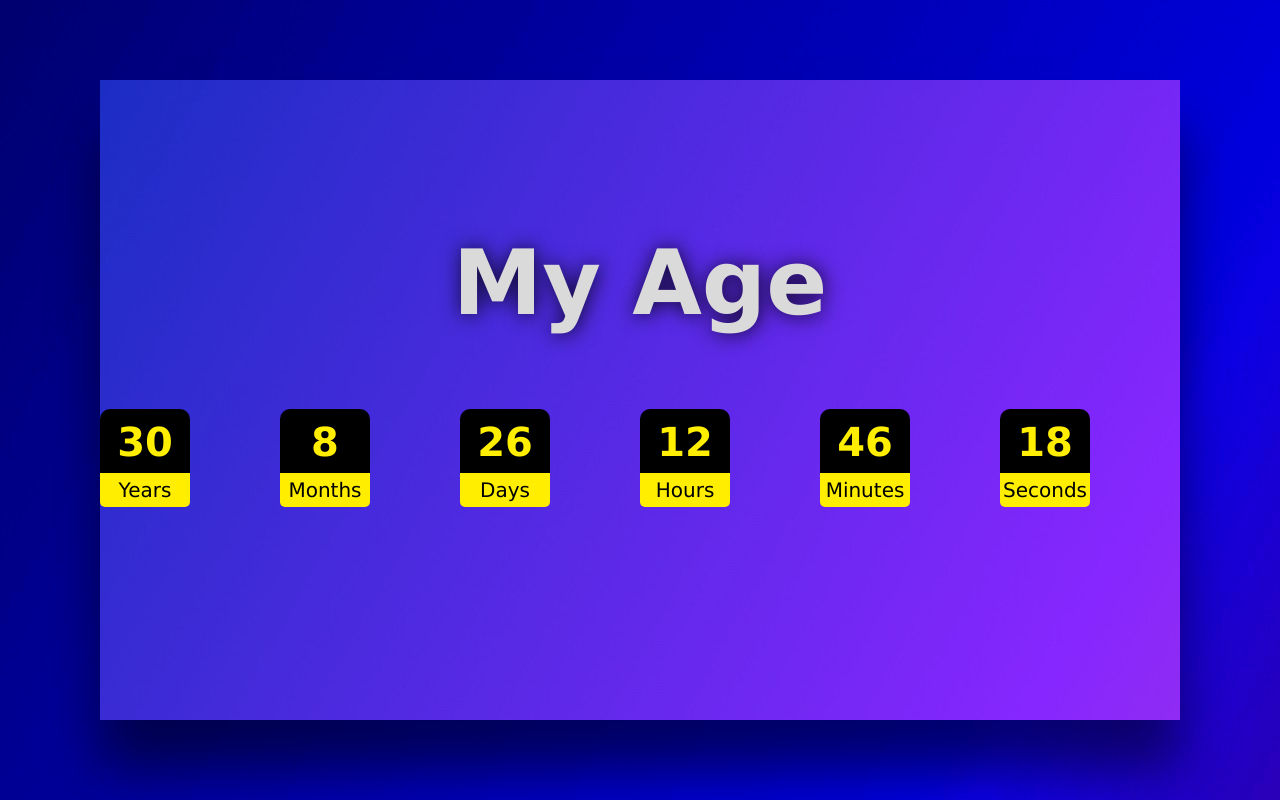
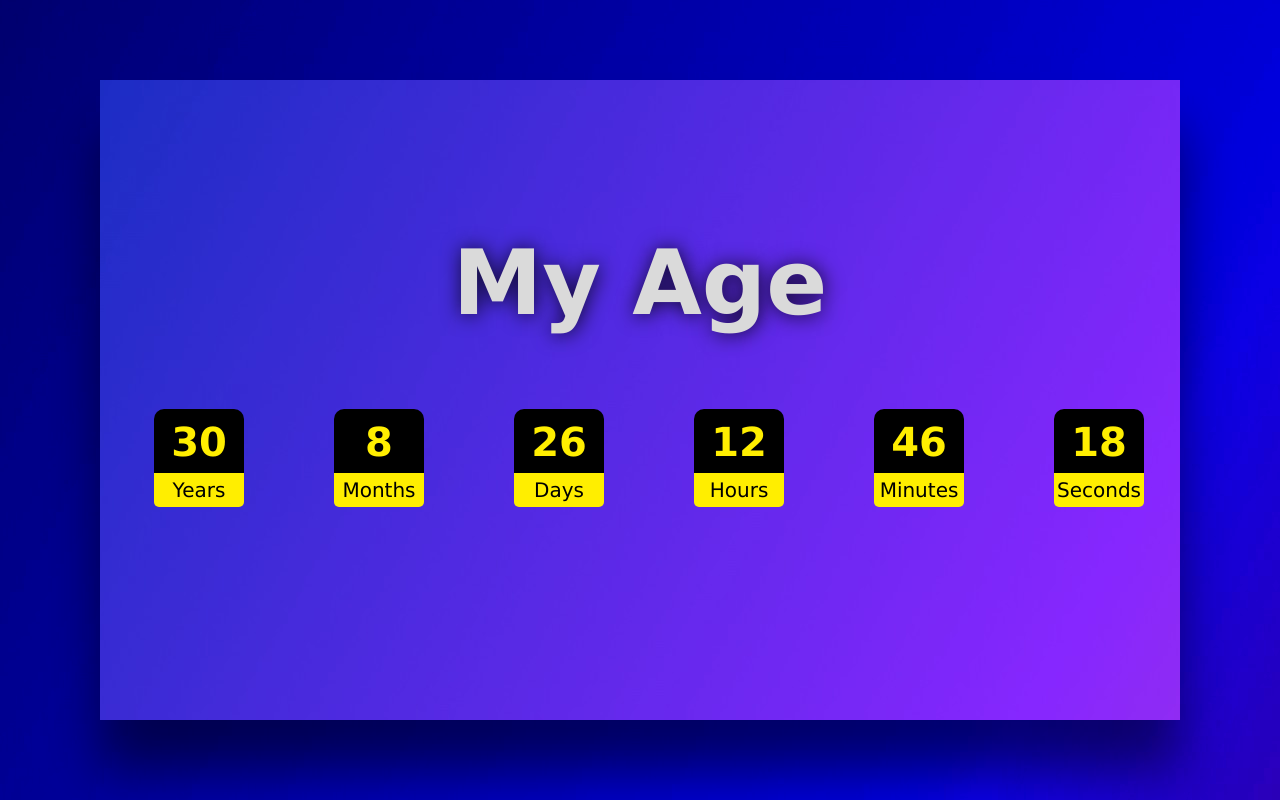
Before and after one commit to khozhainov-aleksandr/Magic_Library_JavaScript, a plain HTML site: page Count_Up_Timer__Vanilla_JavaScript/index.html in a window 1280 px wide. Drawn offline with Linux system fonts and the light colour scheme.

Commit message:
Small update (make position center) project - Count Up Timer with Vanilla JavaScript

```diff
--- a/Count_Up_Timer__Vanilla_JavaScript/scss/style.scss
+++ b/Count_Up_Timer__Vanilla_JavaScript/scss/style.scss
@@ -37,10 +37,15 @@ h2 {
 
     div {
         position: relative;
+        left: 5%;
         display: flex;
         justify-content: center;
         align-items: center;
         text-align: center;
+
+        // &:nth-last-child(1) {
+        //     margin-right: -90px;
+        // }
     }
 
     strong {
```
Also changed, not shown: Count_Up_Timer__Vanilla_JavaScript/css/style.css.
